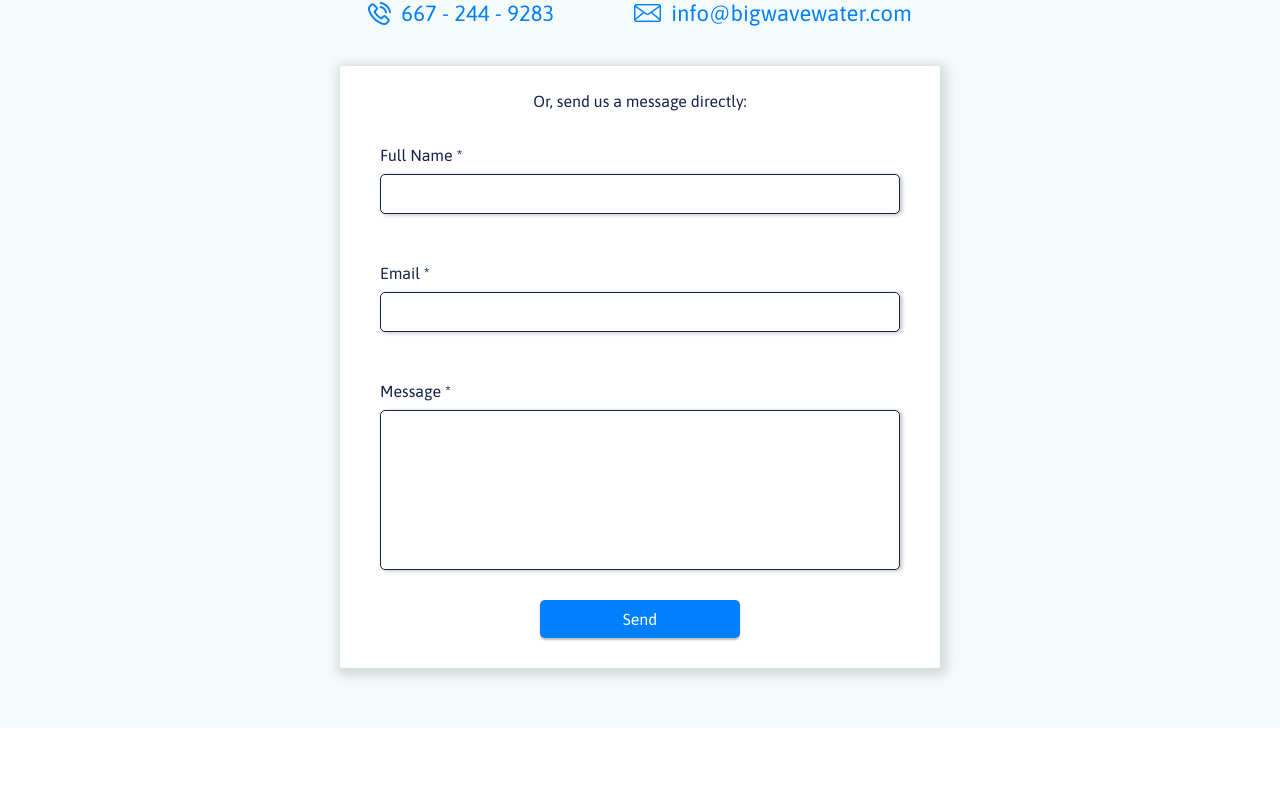
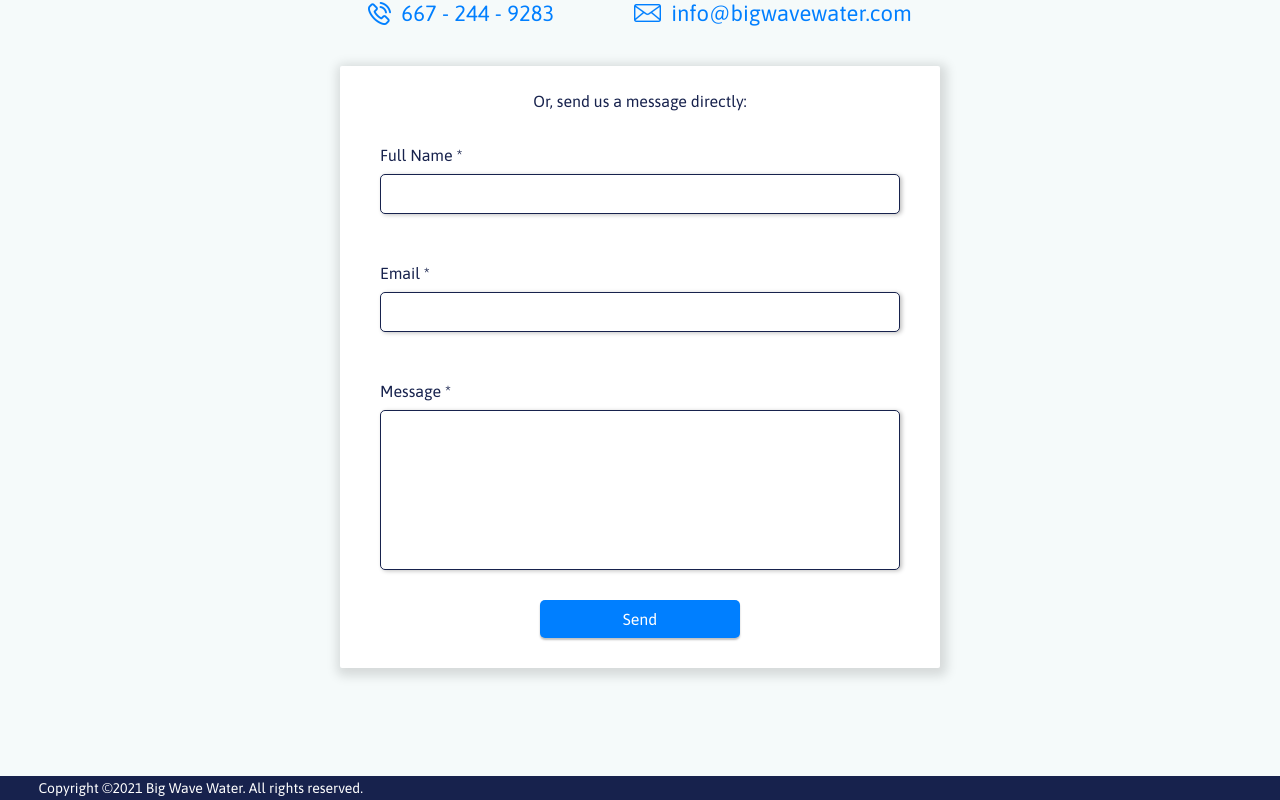
Before and after one commit to mitchHartigan/big-wave, a React (Create React App) app: page / in a window 1280 px wide. Shown: the part 2481-3281 px from the top of the page. Before the commit the page ends 3209 px from the top, so only its background shows below. Built offline with nearby package versions, Linux system fonts and the light colour scheme.

Commit message:
feat: added Footer element

```diff
--- /dev/null
+++ b/src/components/Footer.js
@@ -0,0 +1,32 @@
+import React from "react";
+import styled from "styled-components";
+
+export const Footer = () => {
+  return (
+    <Container>
+      <Text>Copyright ©2021 Big Wave Water. All rights reserved.</Text>
+    </Container>
+  );
+};
+
+const Container = styled.div`
+  height: 3vh;
+  display: flex;
+  flex-direction: row;
+  justify-content: flex-start;
+  align-items: center;
+  background-color: ${(props) => props.theme.colors.darkBlue};
+  width: 100%;
+  margin-top: 6vh;
+`;
+
+const Text = styled.p`
+  font-family: ${(props) => props.theme.font};
+  font-size: ${(props) => props.theme.text.xxs};
+  color: white;
+  margin-left: 3vw;
+
+  @media (max-width: 600px) {
+    color: transparent;
+  }
+`;
--- a/src/pages/Chloramine Boosting System/index.js
+++ b/src/pages/Chloramine Boosting System/index.js
@@ -8,6 +8,7 @@ import elementAnimation from "./_animationData/element_illustration_data.json";
 import graphAnimation from "./_animationData/graph_illustration_animation_data.json";
 import ProductDetails from "./_ProductDetails/ProductDetails";
 import { ScrollToTopOnMount } from "components/ScrollToTopOnMount";
+import { Footer } from "components/Footer";
 
 const animSizes = {
   xl: 500,
@@ -103,6 +104,7 @@ export class ChloramineBoostingSystem extends React.Component {
           animSizes={animSizes}
         />
         <ProductDetails />
+        <Footer />
         <Navbar alwaysDisplay />
       </Container>
     );
--- a/src/pages/Homepage/index.js
+++ b/src/pages/Homepage/index.js
@@ -1,8 +1,9 @@
 import React from "react";
 import styled from "styled-components";
-import Navbar from 'components/navbar/index'
+import Navbar from "components/navbar/index";
 import { Description } from "./_description/index";
 import Contact from "./_contact/index";
+import { Footer } from "components/Footer";
 
 export default function Homepage() {
   return (
@@ -11,6 +12,7 @@ export default function Homepage() {
       <HeaderFiller />
       <Description />
       <Contact />
+      <Footer />
     </Container>
   );
 }
--- a/src/pages/Tidal Wave Mixer/index.js
+++ b/src/pages/Tidal Wave Mixer/index.js
@@ -8,6 +8,7 @@ import { ScrollToTopOnMount } from "components/ScrollToTopOnMount";
 import checklistAnimation from "./_animationData/checklist_animation_data.json";
 import gradientAnimation from "./_animationData/gradient_animation_data.json";
 import mixerAnimation from "./_animationData/tidal_wave_mixer_above_data.json";
+import { Footer } from "components/Footer";
 
 const gradientAnimationSizes = {
   xl: 450,
@@ -102,6 +103,7 @@ export const TidalWaveMixer = () => {
         animSizes={mixerAnimationSizes}
       />
       <ProductDetails />
+      <Footer />
       <Navbar alwaysDisplay />
     </Container>
   );
```
